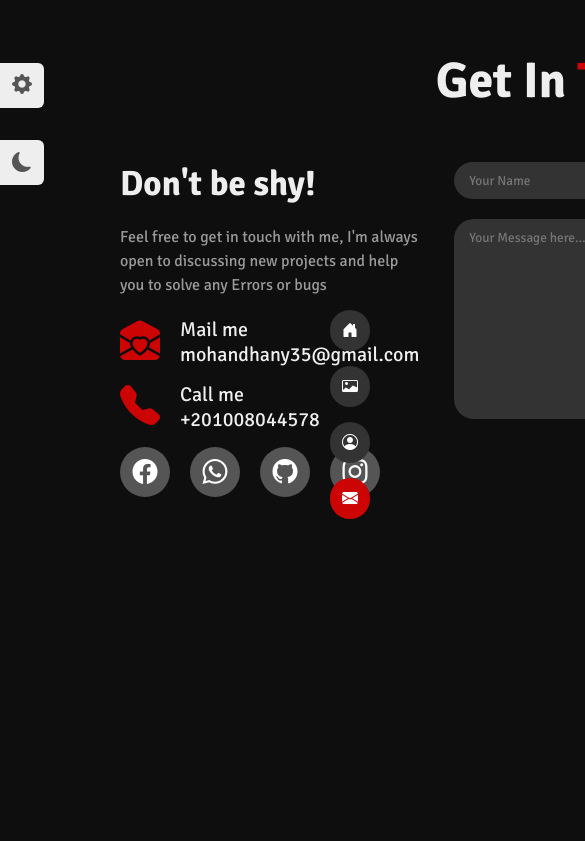
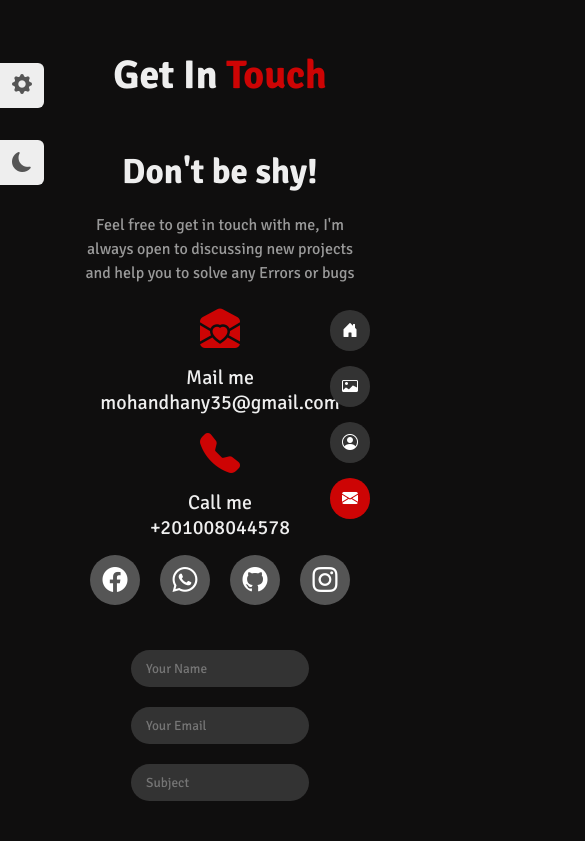
Before and after one commit to MohandTurke2002/My-Portofolio, a React (Create React App) app: page /ContactMe in a window 390 px wide. Shown: the top 841 px of the page, 585 px wide, since content can reach past the window. Built offline with nearby package versions, Linux system fonts and the light colour scheme.

Commit message:
make three pages are responsive

```diff
--- a/src/index.scss
+++ b/src/index.scss
@@ -98,6 +98,12 @@ body {
   margin: 50px 0;
   text-align: center;
   font-size: 50px;
+}
+
+@media screen and (max-width: 767px) {
+  .special-title {
+    font-size: 40px;
+  }
 }
 
 .theme-movblue {
--- a/src/pages/scss/contactme.scss
+++ b/src/pages/scss/contactme.scss
@@ -13,6 +13,7 @@
       background-color: #ed2b2a;
       padding: 5px 15px;
       border-radius: 7px;
+      color: white;
     }
     .message-done {
       position: absolute;
@@ -22,10 +23,11 @@
       background-color: #03c988;
       padding: 5px 15px;
       border-radius: 7px;
+      color: white;
     }
     .container-form {
       display: flex;
-      padding: 0 120px;
+      padding: 0 70px;
       column-gap: 35px;
       .social-links {
         h3 {
@@ -157,3 +159,58 @@
     }
   }
 }
+
+@media screen and (max-width: 1121px) {
+  .container-form {
+    flex-direction: column;
+    align-items: center;
+    row-gap: 25px;
+    .social-links {
+      width: 440px;
+      text-align: center;
+      .mail,
+      .phone {
+        flex-direction: column !important;
+        row-gap: 10px !important;
+      }
+      .social {
+        justify-content: center;
+      }
+    }
+    form {
+      margin-bottom: 40px;
+    }
+  }
+}
+
+@media screen and (max-width: 767px) {
+  .my-message {
+    width: 275px;
+    margin: 0 auto 20px;
+  }
+  .container-form {
+    padding: 0 !important;
+  }
+  .mail,
+  .phone {
+    .icon {
+      margin: 0 !important;
+    }
+  }
+  form {
+    margin-top: 20px;
+    flex-direction: column;
+    align-items: center;
+    .input-container {
+      flex-wrap: wrap;
+      .input {
+        width: 100%;
+        text-align: center;
+        margin-bottom: 20px;
+      }
+    }
+    .message-text {
+      width: 90% !important;
+    }
+  }
+}
--- a/src/pages/scss/landing.scss
+++ b/src/pages/scss/landing.scss
@@ -100,3 +100,43 @@
     top: 0;
   }
 }
+
+@media screen and (min-width: 767px) and (max-width: 991px) {
+  .landing {
+    &::before {
+      display: none !important;
+    }
+    .landing-wrap {
+      flex-direction: column;
+      .image {
+        width: 300px;
+        height: 300px;
+        border-radius: 50%;
+        animation: none;
+        top: -40px;
+      }
+    }
+  }
+}
+
+@media screen and (max-width: 767px) {
+  .landing {
+    &::before {
+      display: none !important;
+    }
+    .landing-wrap {
+      flex-direction: column;
+      .image {
+        width: 300px;
+        height: 300px;
+        border-radius: 50%;
+        animation: none;
+        top: -70px;
+      }
+      .know-more {
+        display: flex;
+        justify-content: center;
+      }
+    }
+  }
+}
--- a/src/pages/scss/protofolio.scss
+++ b/src/pages/scss/protofolio.scss
@@ -112,3 +112,28 @@
     opacity: 1;
   }
 }
+
+@media screen and (min-width: 767px) and (max-width: 991px) {
+  .image-project {
+    width: calc(50% - 20px) !important;
+  }
+}
+
+@media screen and (max-width: 767px) {
+  .image-project {
+    width: 100% !important;
+  }
+  .popup-content {
+    h3 {
+      font-size: 30px !important;
+    }
+    .details {
+      div {
+        width: 100% !important;
+      }
+    }
+    img {
+      width: 300px !important;
+    }
+  }
+}
```
